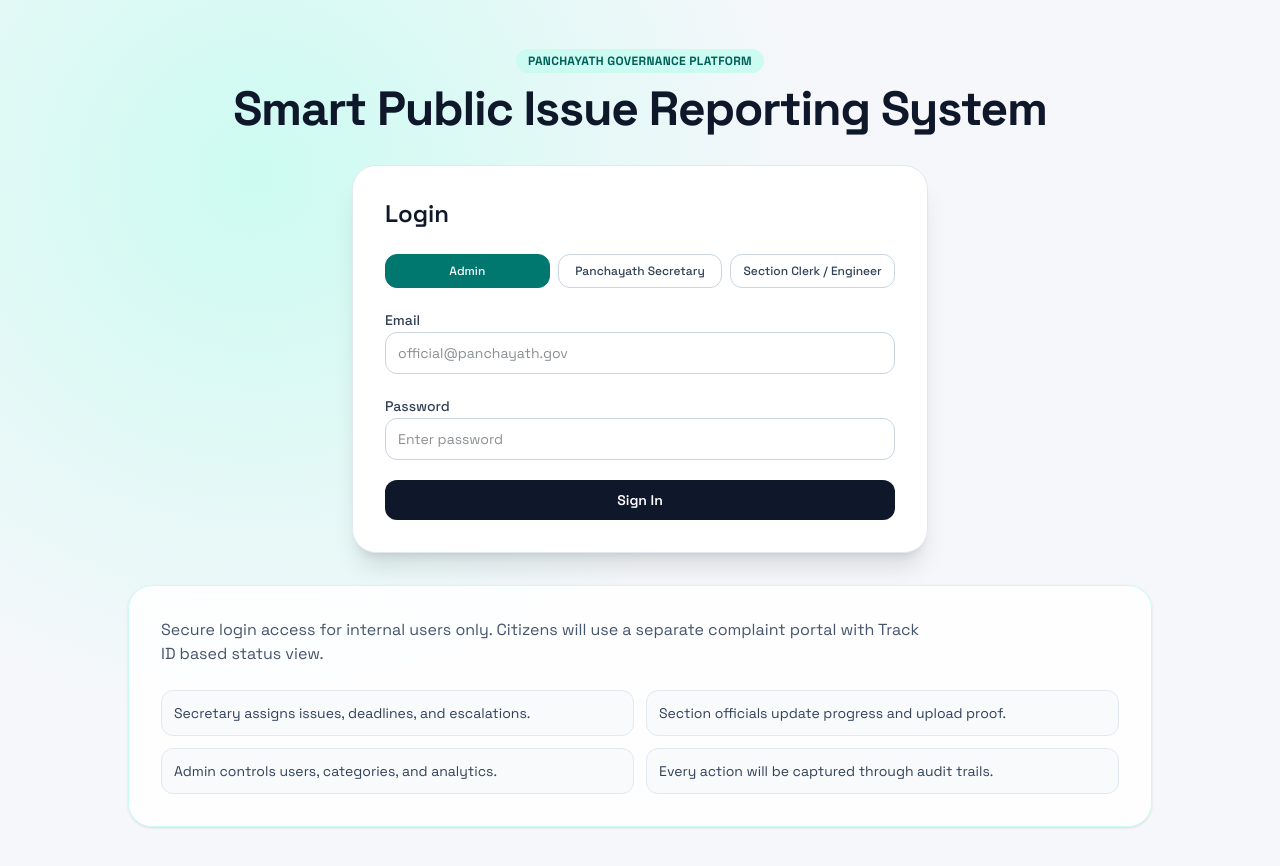
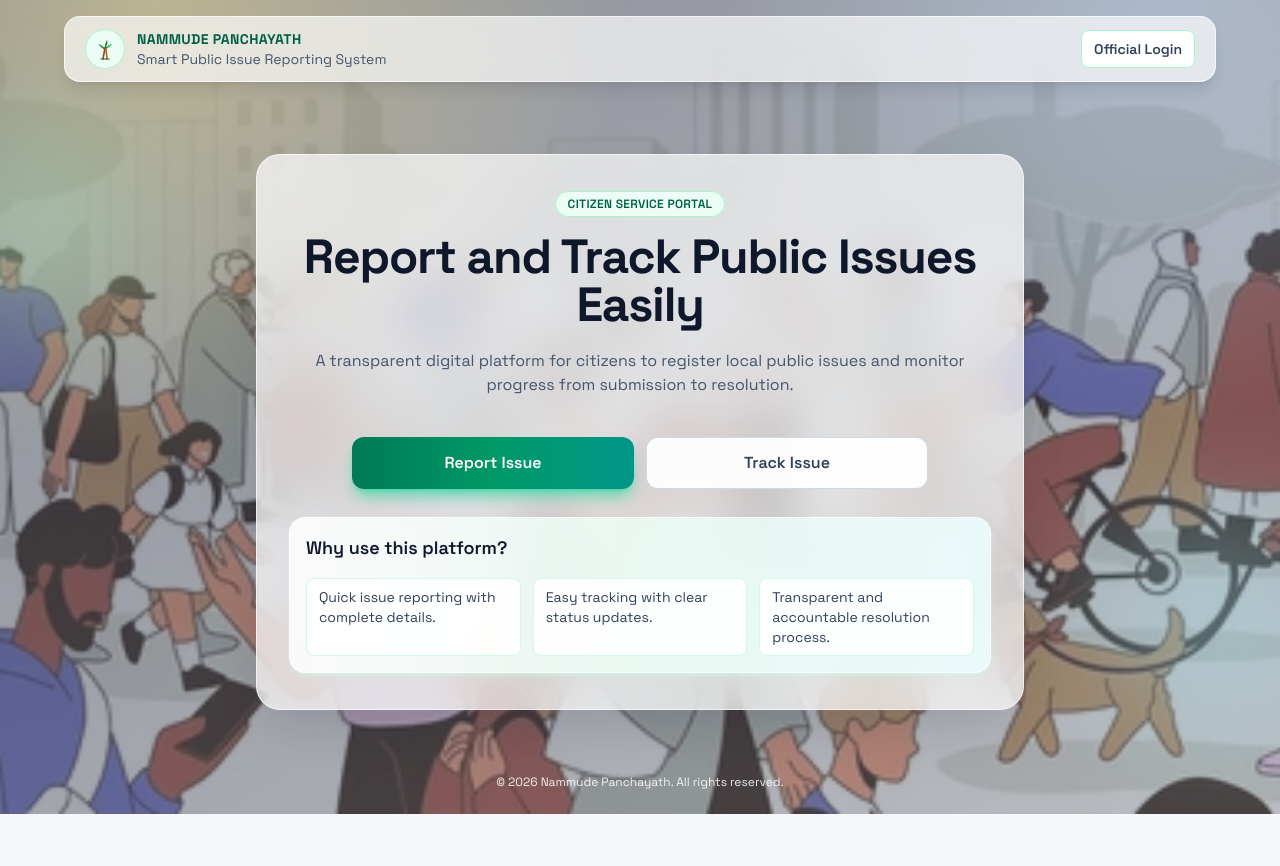
Before and after one commit to Sona-jojo/Smart-public-issue-reporting-system, a Next.js app: page / in a window 1280 px wide. Shown: the top 866 px of the page. After the commit the page ends 814 px from the top, so only its background shows below. Built offline with nearby package versions, Linux system fonts and the light colour scheme.

Commit message:
Updated landing page layout and navigation

```diff
--- /dev/null
+++ b/src/app/login/page.jsx
@@ -0,0 +1,5 @@
+import { OfficialLoginPage } from "@/components/auth/official-login-page";
+
+export default function LoginRoute() {
+  return <OfficialLoginPage />;
+}
--- /dev/null
+++ b/src/app/official-login/page.jsx
@@ -0,0 +1,5 @@
+import { OfficialLoginPage } from "@/components/auth/official-login-page";
+
+export default function OfficialLoginRoute() {
+  return <OfficialLoginPage />;
+}
--- a/src/app/page.jsx
+++ b/src/app/page.jsx
@@ -1,46 +1,114 @@
-import { ActorLoginForm } from "@/components/auth/actor-login-form";
+import Link from "next/link";
+import Image from "next/image";
 
 export default function Home() {
+  const year = new Date().getFullYear();
+
   return (
-    <div className="min-h-screen bg-[radial-gradient(circle_at_20%_20%,#ccfbf1_0%,#f6f7fb_45%),radial-gradient(circle_at_80%_0%,#bae6fd_0%,transparent_35%)] px-4 py-8 sm:px-6 sm:py-12">
-      <main className="mx-auto w-full max-w-5xl">
-        <header className="mb-6 text-center sm:mb-8">
-          <p className="mb-3 inline-block rounded-full bg-teal-100 px-3 py-1 text-xs font-bold tracking-wide text-teal-800 uppercase">
-            Panchayath Governance Platform
-          </p>
-          <h1 className="text-2xl font-bold tracking-tight text-slate-900 sm:text-4xl lg:text-5xl">
-            Smart Public Issue Reporting System
-          </h1>
-        </header>
+    <div className="relative flex min-h-screen flex-col overflow-hidden bg-slate-100">
+      <div
+        aria-hidden="true"
+        className="absolute inset-0 bg-cover bg-center bg-no-repeat"
+        style={{
+          backgroundImage:
+            "linear-gradient(135deg, rgba(15, 23, 42, 0.55), rgba(15, 23, 42, 0.35)), url('/citizen.png')",
+        }}
+      />
+      <div
+        aria-hidden="true"
+        className="absolute inset-0 bg-[radial-gradient(circle_at_12%_0%,rgba(253,230,138,0.42)_0%,transparent_34%),radial-gradient(circle_at_90%_0%,rgba(191,219,254,0.38)_0%,transparent_30%),linear-gradient(180deg,rgba(255,255,255,0.1)_0%,rgba(255,255,255,0.18)_100%)]"
+      />
+      <div
+        aria-hidden="true"
+        className="absolute -left-16 top-32 h-48 w-48 rounded-full bg-emerald-200/35 blur-3xl"
+      />
+      <div
+        aria-hidden="true"
+        className="absolute -right-12 bottom-20 h-56 w-56 rounded-full bg-cyan-200/30 blur-3xl"
+      />
 
-        <section className="mx-auto w-full max-w-xl rounded-3xl border border-slate-200 bg-[var(--panel)] p-6 shadow-xl sm:p-8">
-          <h2 className="text-2xl font-semibold text-slate-900">Login</h2>
-          <div className="mt-6">
-            <ActorLoginForm />
+      <header className="relative z-10 px-4 py-4 sm:px-6">
+        <div className="mx-auto flex w-full max-w-6xl items-center justify-between gap-4 rounded-2xl border border-white/70 bg-white/68 px-4 py-3 shadow-lg shadow-slate-900/10 backdrop-blur-md sm:px-5">
+          <div className="flex items-center gap-3">
+            <Image
+              src="/coconut-tree.svg"
+              alt="Nammude Panchayath logo"
+              width={42}
+              height={42}
+              className="h-10 w-10 rounded-full border border-emerald-200 bg-emerald-50 p-1"
+            />
+            <div>
+              <p className="text-sm font-bold uppercase tracking-wide text-emerald-800">
+                Nammude Panchayath
+              </p>
+              <p className="text-xs text-slate-600 sm:text-sm">
+                Smart Public Issue Reporting System
+              </p>
+            </div>
           </div>
-        </section>
+          <Link
+            href="/official-login"
+            className="rounded-lg border border-emerald-200 bg-white px-3 py-2 text-xs font-semibold text-slate-700 transition hover:border-emerald-700 hover:bg-emerald-50 hover:text-emerald-800 sm:text-sm"
+          >
+            Official Login
+          </Link>
+        </div>
+      </header>
 
-        <section className="mt-6 rounded-3xl border border-teal-100 bg-white/85 p-6 shadow-sm backdrop-blur-sm sm:mt-8 sm:p-8">
-          <p className="max-w-3xl text-sm leading-6 text-slate-600 sm:text-base">
-            Secure login access for internal users only. Citizens will use a
-            separate complaint portal with Track ID based status view.
-          </p>
-          <div className="mt-6 grid gap-3 text-sm text-slate-700 sm:grid-cols-2">
-            <div className="rounded-xl border border-slate-200 bg-slate-50 p-3">
-              Secretary assigns issues, deadlines, and escalations.
+      <main className="relative z-10 flex flex-1 items-center px-4 py-10 sm:px-6 sm:py-14">
+        <section className="mx-auto w-full max-w-3xl rounded-3xl border border-white/65 bg-white/70 px-5 py-7 shadow-2xl shadow-slate-900/15 backdrop-blur-xl sm:px-8 sm:py-9">
+          <div className="text-center">
+            <p className="inline-flex rounded-full border border-emerald-200 bg-emerald-50 px-3 py-1 text-xs font-semibold tracking-wide uppercase text-emerald-800">
+              Citizen Service Portal
+            </p>
+            <h1 className="mt-4 text-3xl font-bold tracking-tight text-slate-900 sm:text-5xl">
+              Report and Track Public Issues Easily
+            </h1>
+            <p className="mx-auto mt-4 max-w-2xl text-sm leading-6 text-slate-600 sm:mt-5 sm:text-base">
+              A transparent digital platform for citizens to register local
+              public issues and monitor progress from submission to resolution.
+            </p>
+
+            <div className="mx-auto mt-8 grid w-full max-w-xl gap-3 sm:mt-10 sm:grid-cols-2">
+              <Link
+                href="/report-issue"
+                className="inline-flex min-h-13 items-center justify-center rounded-xl bg-gradient-to-r from-emerald-700 via-emerald-600 to-teal-600 px-6 py-3 text-base font-semibold text-white shadow-lg shadow-emerald-400/55 transition hover:-translate-y-0.5 hover:from-emerald-800 hover:to-teal-700 focus-visible:outline-2 focus-visible:outline-offset-2 focus-visible:outline-emerald-700"
+              >
+                Report Issue
+              </Link>
+              <Link
+                href="/track-issue"
+                className="inline-flex min-h-13 items-center justify-center rounded-xl border border-slate-300/90 bg-white/95 px-6 py-3 text-base font-semibold text-slate-700 transition hover:-translate-y-0.5 hover:border-emerald-300 hover:bg-emerald-50/60 focus-visible:outline-2 focus-visible:outline-offset-2 focus-visible:outline-slate-600"
+              >
+                Track Issue
+              </Link>
             </div>
-            <div className="rounded-xl border border-slate-200 bg-slate-50 p-3">
-              Section officials update progress and upload proof.
-            </div>
-            <div className="rounded-xl border border-slate-200 bg-slate-50 p-3">
-              Admin controls users, categories, and analytics.
-            </div>
-            <div className="rounded-xl border border-slate-200 bg-slate-50 p-3">
-              Every action will be captured through audit trails.
+
+            <div className="mx-auto mt-7 max-w-3xl rounded-2xl border border-white/75 bg-gradient-to-r from-white/85 via-emerald-50/85 to-cyan-50/85 p-4 text-left shadow-md shadow-emerald-100/50">
+              <h2 className="text-lg font-semibold text-slate-900">
+                Why use this platform?
+              </h2>
+              <ul className="mt-4 grid gap-3 text-sm text-slate-700 sm:grid-cols-3">
+                <li className="rounded-lg border border-emerald-100 bg-white/90 px-3 py-2">
+                  Quick issue reporting with complete details.
+                </li>
+                <li className="rounded-lg border border-emerald-100 bg-white/90 px-3 py-2">
+                  Easy tracking with clear status updates.
+                </li>
+                <li className="rounded-lg border border-emerald-100 bg-white/90 px-3 py-2">
+                  Transparent and accountable resolution process.
+                </li>
+              </ul>
             </div>
           </div>
         </section>
       </main>
+
+      <footer className="relative z-10 px-4 pb-6 pt-2 text-center text-xs text-white/90 sm:px-6">
+        <p>
+          &copy; {year} Nammude Panchayath. All rights reserved.
+        </p>
+      </footer>
     </div>
   );
 }
--- /dev/null
+++ b/src/app/report-issue/page.jsx
@@ -0,0 +1,23 @@
+import Link from "next/link";
+
+export default function ReportIssuePage() {
+  return (
+    <main className="flex min-h-screen items-center justify-center bg-slate-50 px-4 py-10">
+      <section className="w-full max-w-2xl rounded-2xl border border-slate-200 bg-white p-6 text-center shadow-sm sm:p-8">
+        <h1 className="text-2xl font-semibold text-slate-900 sm:text-3xl">
+          Report Issue
+        </h1>
+        <p className="mt-3 text-sm leading-6 text-slate-600 sm:text-base">
+          Citizen issue reporting page is ready for integration with the issue
+          submission form.
+        </p>
+        <Link
+          href="/"
+          className="mt-6 inline-flex rounded-lg border border-slate-300 bg-white px-4 py-2 text-sm font-semibold text-slate-700 transition hover:bg-slate-50"
+        >
+          Back to Home
+        </Link>
+      </section>
+    </main>
+  );
+}
--- /dev/null
+++ b/src/app/track-issue/page.jsx
@@ -0,0 +1,23 @@
+import Link from "next/link";
+
+export default function TrackIssuePage() {
+  return (
+    <main className="flex min-h-screen items-center justify-center bg-slate-50 px-4 py-10">
+      <section className="w-full max-w-2xl rounded-2xl border border-slate-200 bg-white p-6 text-center shadow-sm sm:p-8">
+        <h1 className="text-2xl font-semibold text-slate-900 sm:text-3xl">
+          Track Issue
+        </h1>
+        <p className="mt-3 text-sm leading-6 text-slate-600 sm:text-base">
+          Issue tracking page is ready for integration with Track ID lookup and
+          status timeline.
+        </p>
+        <Link
+          href="/"
+          className="mt-6 inline-flex rounded-lg border border-slate-300 bg-white px-4 py-2 text-sm font-semibold text-slate-700 transition hover:bg-slate-50"
+        >
+          Back to Home
+        </Link>
+      </section>
+    </main>
+  );
+}
--- /dev/null
+++ b/src/components/auth/official-login-page.jsx
@@ -0,0 +1,52 @@
+import { ActorLoginForm } from "@/components/auth/actor-login-form";
+import Image from "next/image";
+import { BackArrowButton } from "@/components/ui/back-arrow-button";
+
+export function OfficialLoginPage() {
+  return (
+    <div className="min-h-screen bg-[radial-gradient(circle_at_12%_0%,#fde68a_0%,transparent_35%),radial-gradient(circle_at_90%_0%,#bfdbfe_0%,transparent_30%),linear-gradient(140deg,#f8fafc_0%,#ecfdf5_45%,#f0f9ff_100%)] px-4 py-8 sm:px-6 sm:py-12">
+      <main className="mx-auto w-full max-w-5xl">
+        <header className="mb-6 rounded-2xl border border-white/70 bg-white/80 p-4 shadow-lg shadow-emerald-100/70 backdrop-blur-md sm:mb-8 sm:p-5">
+          <div className="flex items-center justify-between gap-3">
+            <BackArrowButton />
+            <div className="flex items-center gap-3">
+              <Image
+                src="/coconut-tree.svg"
+                alt="Nammude Panchayath logo"
+                width={40}
+                height={40}
+                className="h-10 w-10 rounded-full border border-emerald-200 bg-emerald-50 p-1"
+              />
+              <div className="text-right">
+                <p className="text-sm font-bold uppercase tracking-wide text-emerald-800">
+                  Nammude Panchayath
+                </p>
+                <p className="text-xs text-slate-600 sm:text-sm">
+                  Official Access
+                </p>
+              </div>
+            </div>
+          </div>
+        </header>
+
+        <section className="mx-auto w-full max-w-xl rounded-3xl border border-white/80 bg-white/90 p-6 shadow-2xl shadow-emerald-100/70 backdrop-blur-sm sm:p-8">
+          <h1 className="text-center text-2xl font-bold tracking-tight text-slate-900 sm:text-3xl">
+            Smart Public Issue Reporting System
+          </h1>
+          <p className="mt-2 text-center text-sm text-slate-600">
+            Admin, Secretary, Clerk and Engineer login portal.
+          </p>
+          <h2 className="mt-6 text-xl font-semibold text-slate-900">Login</h2>
+          <div className="mt-6">
+            <ActorLoginForm />
+          </div>
+
+          <p className="mt-6 rounded-xl border border-emerald-100 bg-emerald-50/70 px-4 py-3 text-sm leading-6 text-slate-700">
+            Secure login access for internal users only. Citizens will use a
+            separate complaint portal with Track ID based status view.
+          </p>
+        </section>
+      </main>
+    </div>
+  );
+}
--- /dev/null
+++ b/src/components/ui/back-arrow-button.jsx
@@ -0,0 +1,28 @@
+"use client";
+
+import { useRouter } from "next/navigation";
+
+export function BackArrowButton() {
+  const router = useRouter();
+
+  const handleBack = () => {
+    if (window.history.length > 1) {
+      router.back();
+      return;
+    }
+
+    router.push("/");
+  };
+
+  return (
+    <button
+      type="button"
+      onClick={handleBack}
+      className="inline-flex items-center gap-2 rounded-lg border border-slate-300 bg-white px-3 py-2 text-sm font-medium text-slate-700 transition hover:border-emerald-700 hover:text-emerald-800"
+      aria-label="Go back"
+    >
+      <span aria-hidden="true">&#8592;</span>
+      <span>Back</span>
+    </button>
+  );
+}
```
Also changed, not shown: public/citizen.png (added), public/coconut-tree.svg (added).
